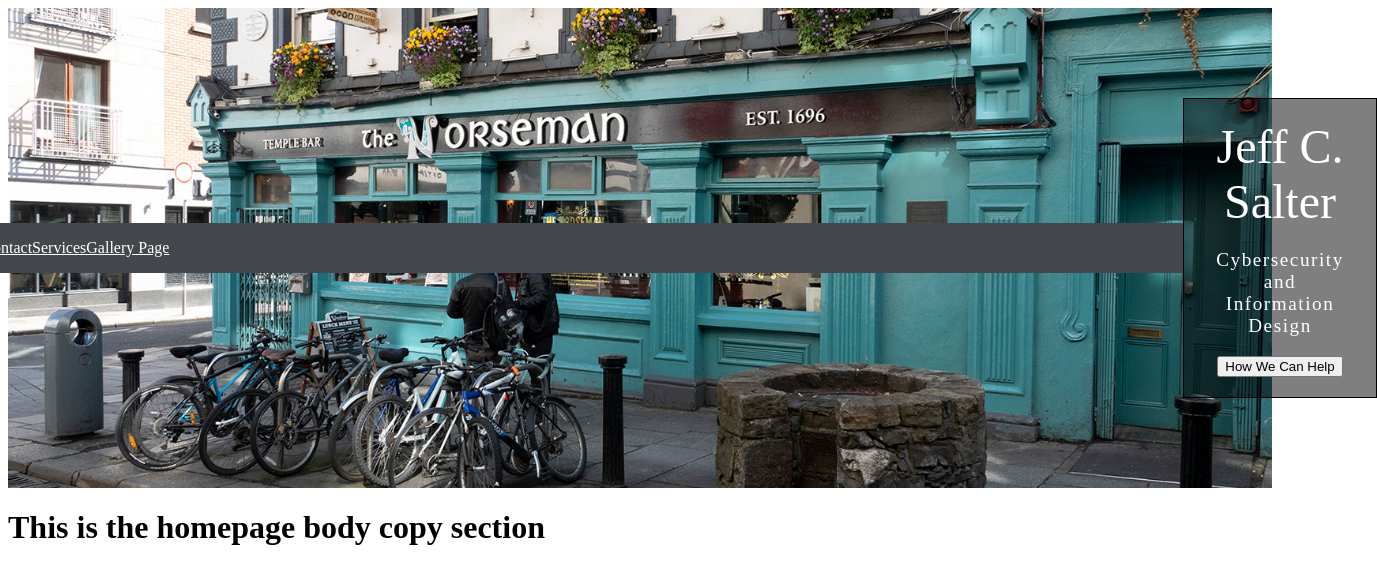
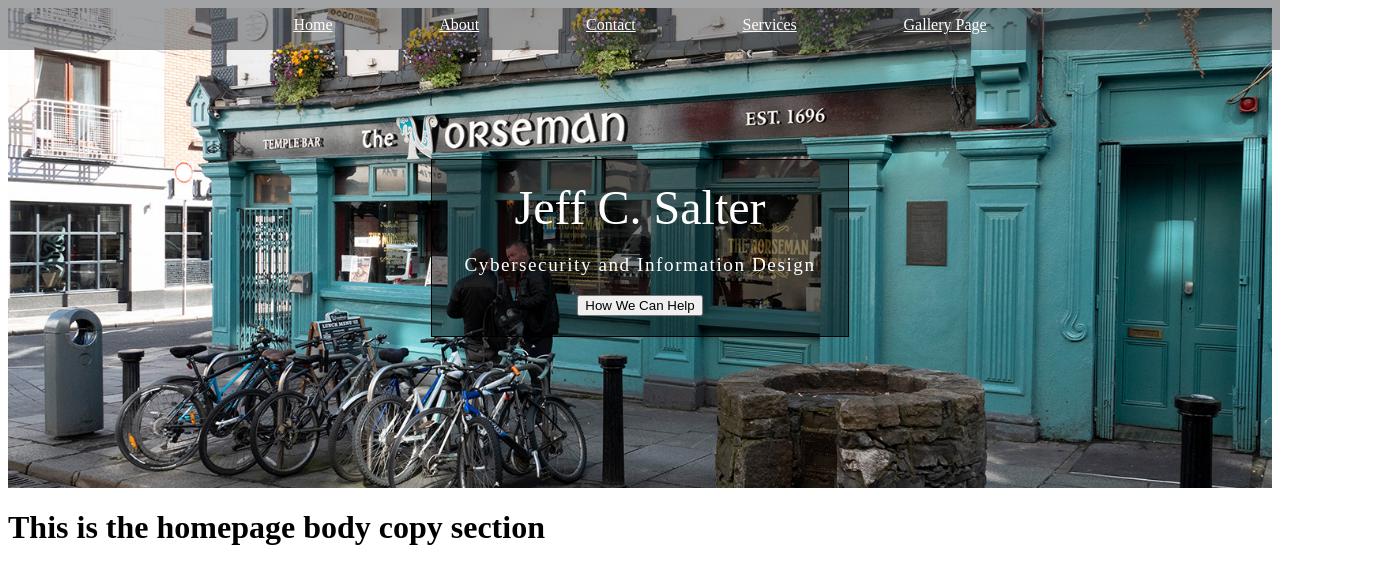
Before and after one commit to 007-jcs/jcsalter, a Gatsby site: page / in a window 1280 px wide. Shown: the whole page, 1377 px wide, since content can reach past the window. Built offline with nearby package versions, Linux system fonts and the light colour scheme; Gatsby itself is replaced by a stand-in of ours.

Commit message:
navigation update

```diff
--- a/src/components/topnav.js
+++ b/src/components/topnav.js
@@ -1,11 +1,11 @@
 import React from 'react'
 import { Link } from "gatsby"
-import * as topStyles from "../components/topnav.module.css"
+import * as topStyles from "./topnav.module.css"
 
 const Topnav = () => {
   return (
     <div className={topStyles.navWrapper} >
-        <div className="mainNav">
+        <div className={topStyles.mainNav}>
         <Link to="/">Home</Link>
         <Link to="/about">About</Link>
         <Link to="/contact">Contact</Link>
--- a/src/components/topnav.module.css
+++ b/src/components/topnav.module.css
@@ -1,9 +1,23 @@
 .navWrapper {
-    background-color: rgba(68, 72, 77, 1);
+    background-color: rgba(68, 72, 77, .5);
     width: 100vw;
     padding-top: 1em;
     padding-bottom: 1em;
+    position: fixed;
+    z-index: 100;
+    top: 0;
+    left: 0;
+
+}
+.mainNav {
+    max-width: 800px;
+    margin: 0 auto;
+    display: grid;
+    grid-template-columns: repeat(5, auto);
+    align-items: center;
+    justify-items: center;
 }
 .navWrapper a {
     color: rgba(255, 255, 255, 1);
+
 }
```
